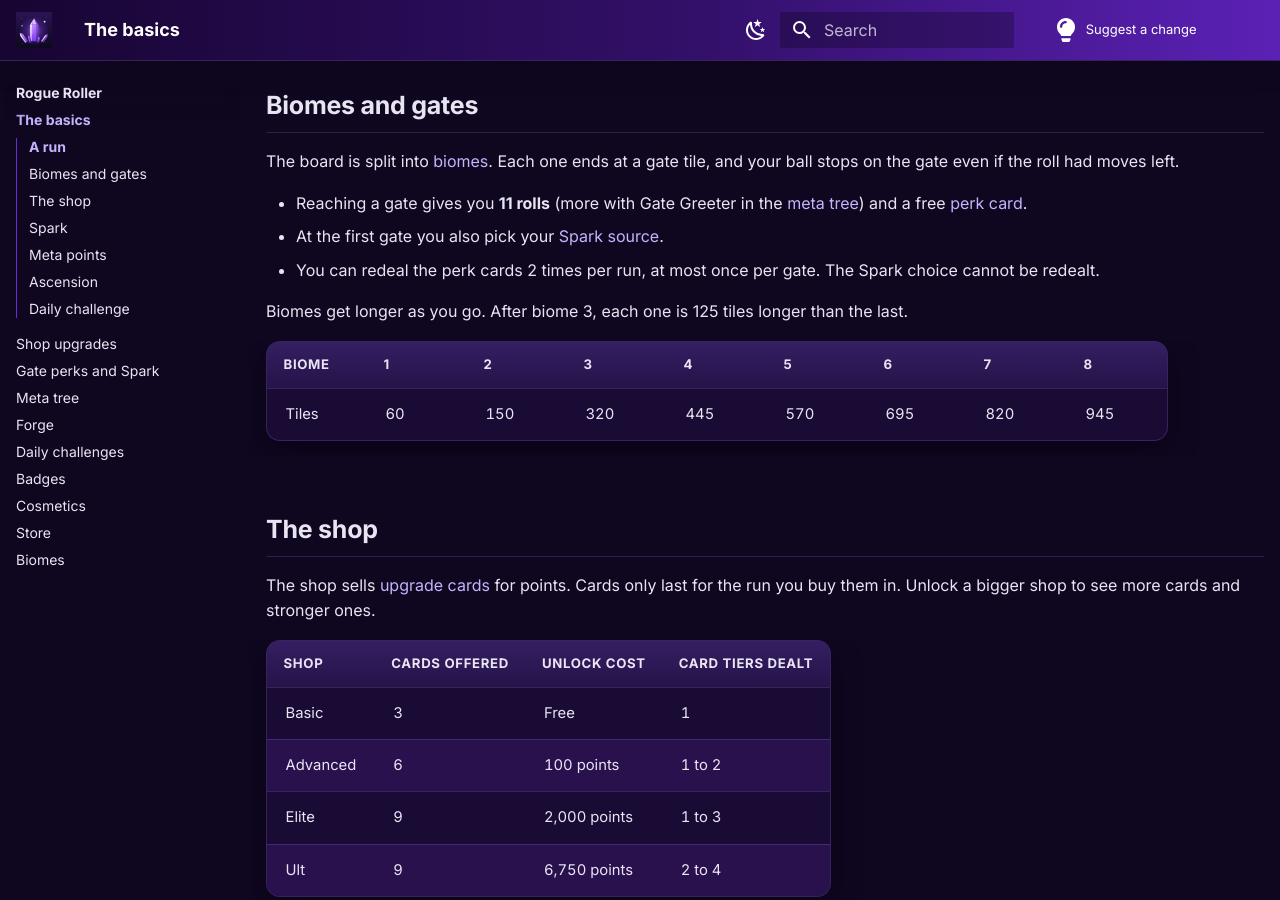
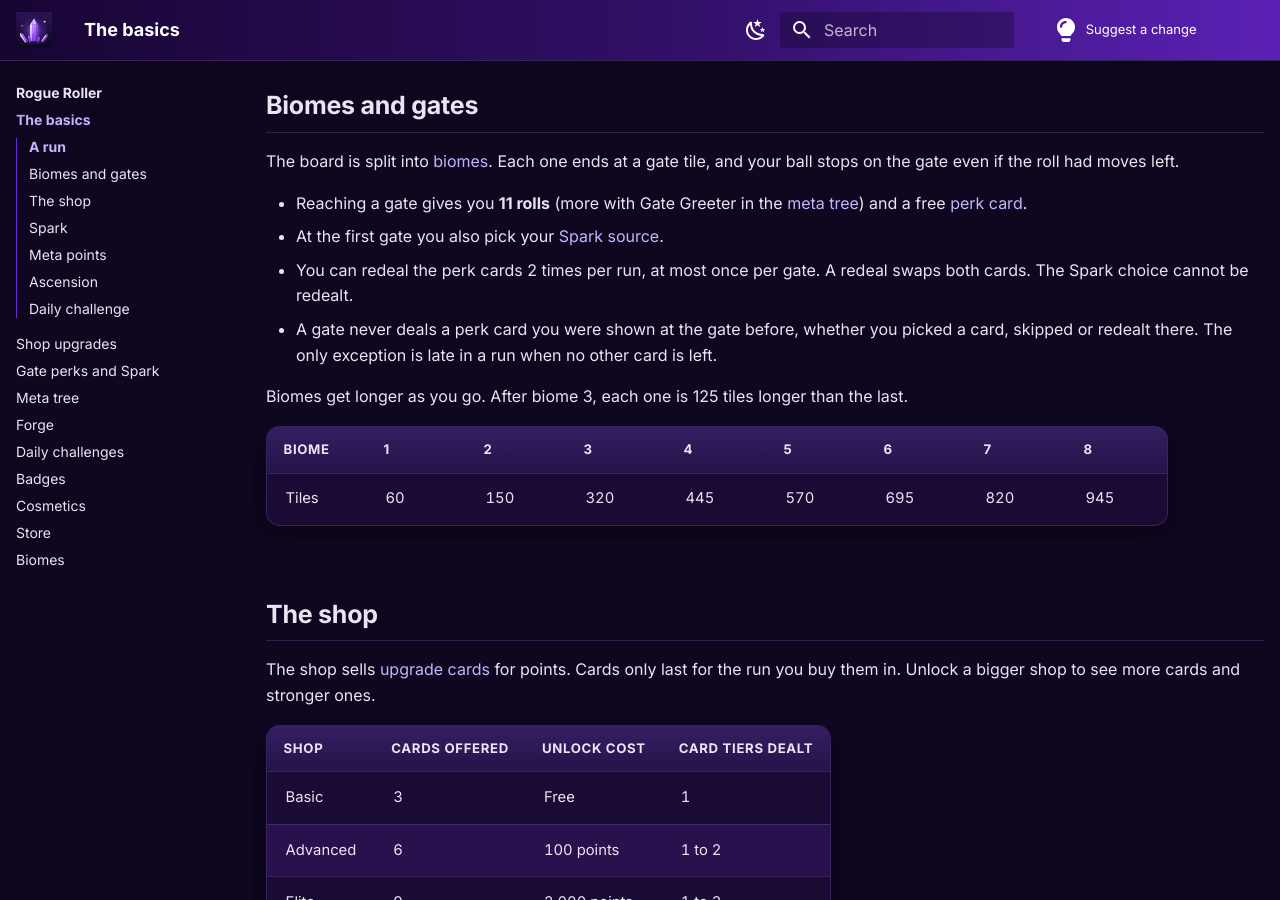
Before and after one commit to WindingDuke77/amethyst-arcade-wiki, an MkDocs documentation site: the page built from docs/rogue-roller/basics.md, in a window 1280 px wide and 900 px high, scrolled down 1071 px. Built offline with MkDocs 1.6.1 and Material for MkDocs 9.7.7, drawn with Linux system fonts in a browser that asks for light colours; comment, search, counter and statistics services are not loaded.

Commit message:
Update gate perk and Multi Shot wiki text
Gates never deal a perk card shown at the gate before (picked, skipped
or redealt), and a redeal swaps both cards. Multi Shot is now a 1 in 10
chance, up to 3 times a roll, and its extra throws can trigger it again.

Co-Authored-By: Claude Opus 5 <noreply@anthropic.com>

```diff
--- a/docs/rogue-roller/basics.md
+++ b/docs/rogue-roller/basics.md
@@ -19,7 +19,8 @@ The board is split into [biomes](biomes.md). Each one ends at a gate tile, and y
 
 - Reaching a gate gives you **11 rolls** (more with Gate Greeter in the [meta tree](meta-tree.md)) and a free [perk card](gate-perks.md).
 - At the first gate you also pick your [Spark source](gate-perks.md#spark-sources).
-- You can redeal the perk cards 2 times per run, at most once per gate. The Spark choice cannot be redealt.
+- You can redeal the perk cards 2 times per run, at most once per gate. A redeal swaps both cards. The Spark choice cannot be redealt.
+- A gate never deals a perk card you were shown at the gate before, whether you picked a card, skipped or redealt there. The only exception is late in a run when no other card is left.
 
 Biomes get longer as you go. After biome 3, each one is 125 tiles longer than the last.
 
```
Also changed, not shown: docs/rogue-roller/forge.md (+1 -1 lines).
